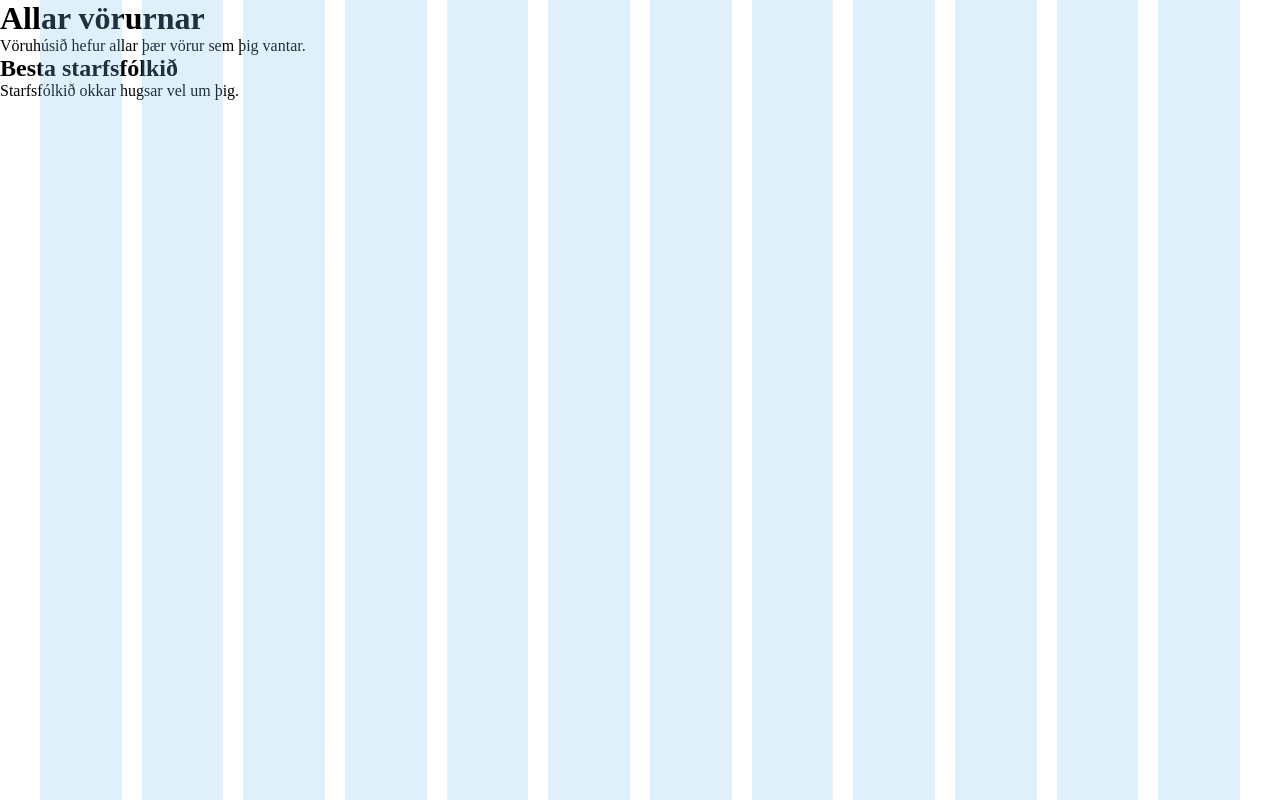
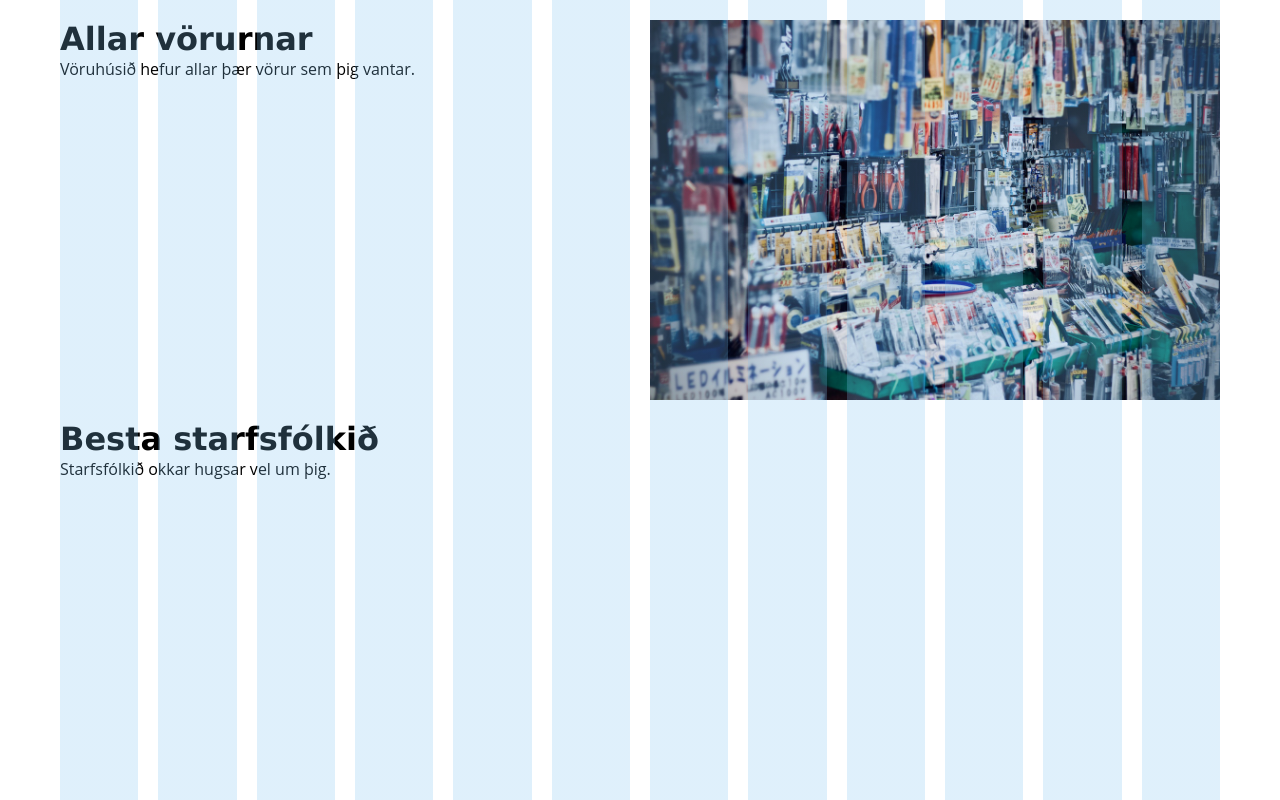
Before and after one commit to htha13/Vefforritun_Hopverkefni_1, a website: page index.html in a window 1280 px wide. Drawn offline with Linux system fonts and the light colour scheme.

Commit message:
version 0.0.6

```diff
--- a/index.html
+++ b/index.html
@@ -11,22 +11,25 @@
 </head>
 
 <body>
+  <main class=main>
     <div class=grid>
       <div class=grid__row>
         <div class=grid__col>
-        <h1>Allar vörurnar</h1>
+          <h1 class=heading>Allar vörurnar</h1>
           <p>Vöruhúsið hefur allar þær vörur sem þig vantar.</p>
         </div>
+        <div class=grid__col>
+          <img class="image contain" src="img/products.jpg" alt="Myndir af vörum">
         </div>
-
+      </div>
       <div class=grid__row>
         <div class=grid__col>
-        <h2>Besta starfsfólkið</h2>
+          <h1 class=heading>Besta starfsfólkið</h2>
             <p>Starfsfólkið okkar hugsar vel um þig.</p>
         </div>
       </div>
-
     </div>
+  </main>
 
 
 
--- a/package.json
+++ b/package.json
@@ -5,7 +5,7 @@
   "main": "index.js",
   "scripts": {
     "browser-sync": "browser-sync start --server --files index.html styles.css",
-    "sass": "node-sass --source-map-embed styles.scss styles.css -w",
+    "sass": "node-sass --source-map-embed styles.scss styles.css config.scss config css -w",
     "dev": "npm-run-all --parallel sass browser-sync",
     "lint": "stylelint styles.scss --syntax scss"
   },
--- a/scss/config.scss
+++ b/scss/config.scss
@@ -1,11 +1,4 @@
-$max-width: 1200px;
-
-$gutter: 20px;
-
-$font-main: Open Sans, helvetica, arial, sans-serif;
-$font-heading: Oswald, Verdana, serif;
-
-$fontSize: 16px;
+$gutter: 1.25em;
 
 $colors: (
   black: #000,
@@ -15,3 +8,39 @@ $colors: (
   lightYellow: #fcffd2,
   weirdPink: #cc9694
 );
+
+.main {
+  padding-right: $gutter;
+  padding-left: $gutter;
+  margin: 0 auto;
+}
+
+.image {
+  max-width: 100%;
+}
+
+/* grid fyrir efni, setja þarf upp í html */
+
+.grid__row {
+  display: flex;
+  margin-top: $gutter;
+  margin-right: -10px;
+  margin-left: -10px;
+  flex-direction: row;
+}
+
+.grid__col {
+  display: flex;
+  width: 100%;
+  padding-right: 10px;
+  padding-left: 10px;
+  flex-direction: column;
+
+  * {
+    margin-left: 0;
+  }
+}
+
+.heading {
+  font-family: $fontHeading;
+}
--- a/styles.scss
+++ b/styles.scss
@@ -1,3 +1,9 @@
+$maxWidth: 1200px;
+
+$fontSize: 16px;
+$fontMain: "Open Sans", helvetica, arial, sans-serif;
+$fontHeading: Oswald, Verdana, serif;
+
 * {
   padding: 0;
   margin: 0;
@@ -7,11 +13,16 @@
 *::before,
 *::after {
   box-sizing: inherit;
+  margin-right: auto;
+  margin-left: auto;
 }
 
 html { // stylelint-disable-line
+  max-width: $maxWidth;
   box-sizing: border-box;
   overflow-x: hidden;
+  font-family: $fontMain;
+  font-size: $fontSize;
 
   // TODO fleiri grunn stillingar
 }
```
Also changed, not shown: styles.css. Lines whose indentation alone changed are shown as unchanged.
